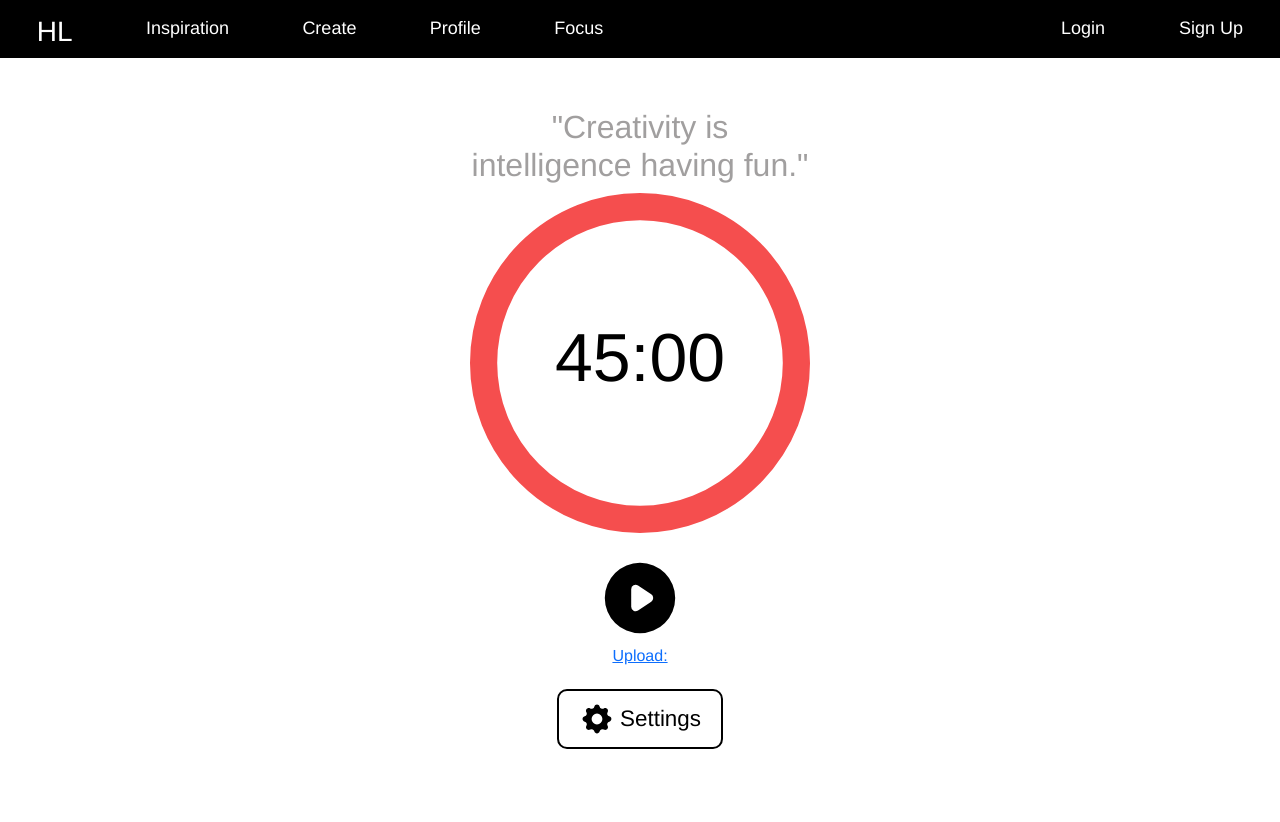
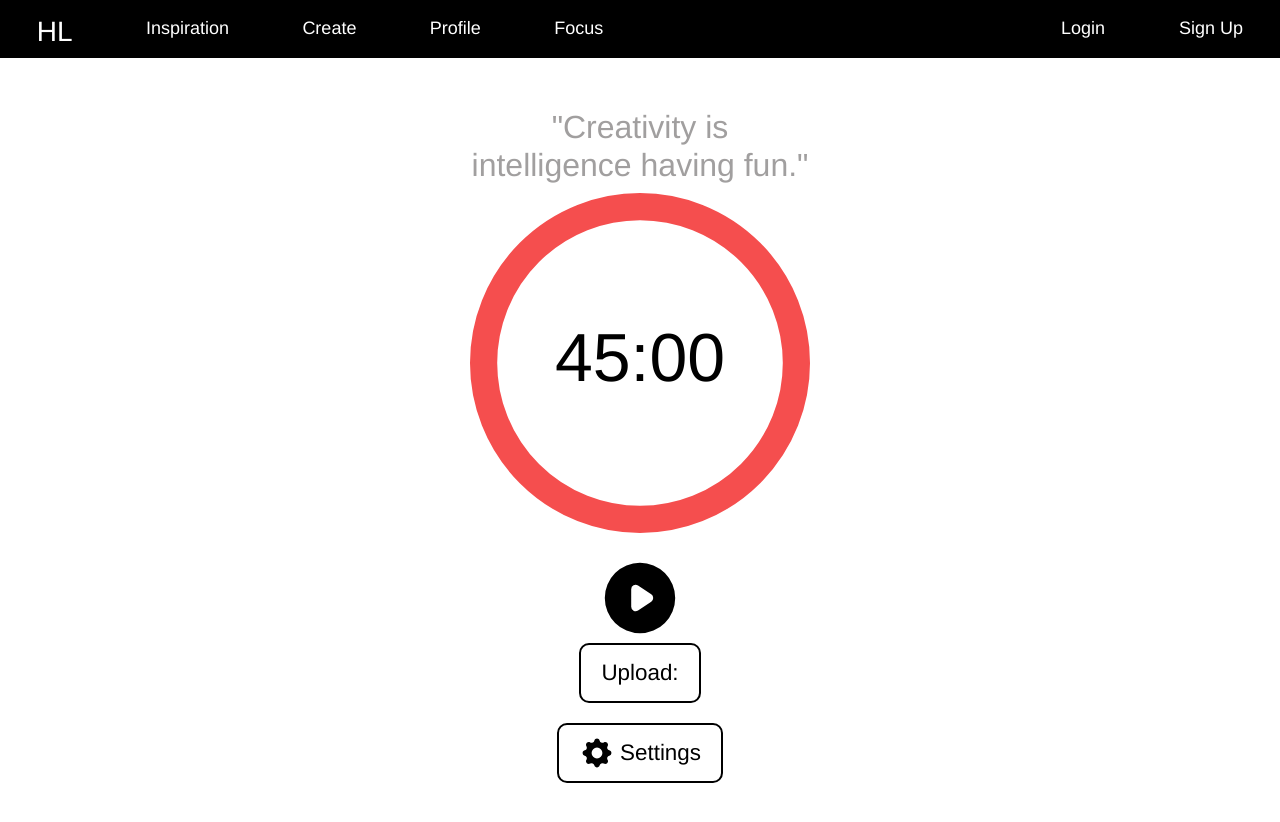
Before and after one commit to ylopez25/hobby_lobby, a React (Create React App) app: page /focus in a window 1280 px wide. Shown: the top 822 px of the page. Built offline with nearby package versions, Linux system fonts and the light colour scheme.

Commit message:
css changes for timer

```diff
--- a/src/components/PlayButton.js
+++ b/src/components/PlayButton.js
@@ -9,8 +9,8 @@ function PlayButton(props) {
       </button>
 
       <div>
-        <button {...props}>
-          <Link to="/create">Upload:</Link>
+        <button className={'with-text'}>
+          <Link to="/create" style={{textDecoration:"none", color:"black"}}>Upload:</Link>
         </button>
       </div>
     </>
```
